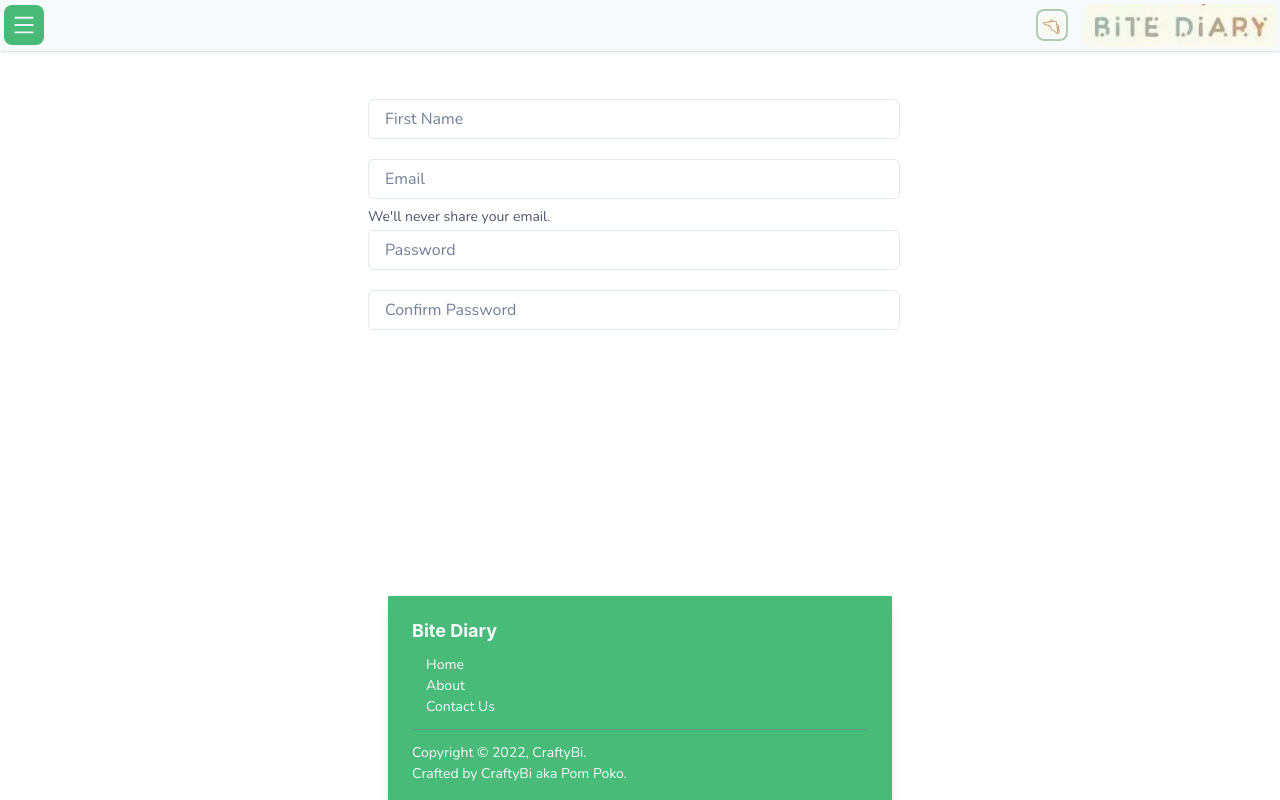
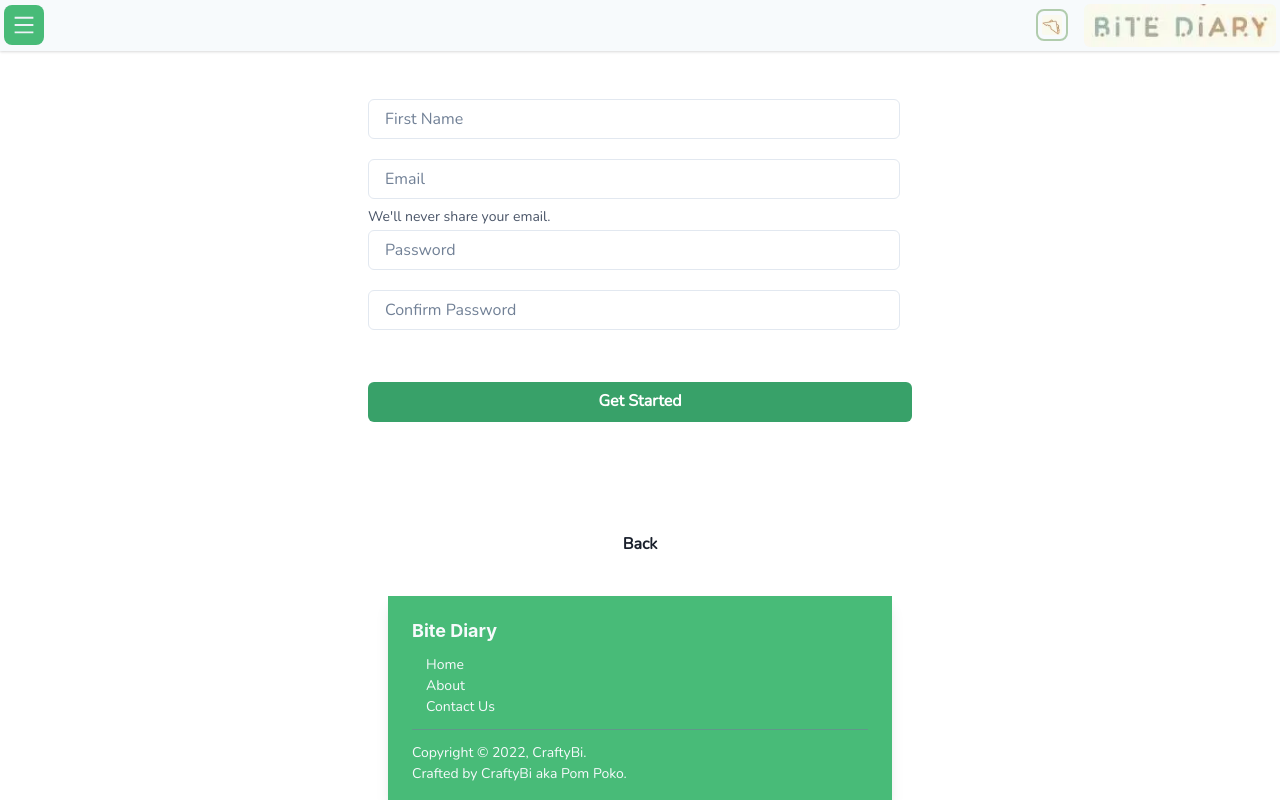
Before and after one commit to PomPoko-lab/bite-diary, a React (Create React App) app: page /register in a window 1280 px wide. Built offline with nearby package versions, Linux system fonts and the light colour scheme; no server answers.

Commit message:
Implemented buttons to Sign up form

```diff
--- a/src/pages/SignUp.jsx
+++ b/src/pages/SignUp.jsx
@@ -1,6 +1,6 @@
 import {
   Container,
-  Text,
+  Button,
   FormControl,
   FormLabel,
   FormHelperText,
@@ -61,28 +61,21 @@ const SignUp = () => {
             />
           </FormLabel>
         </FormControl>
-        {/* <ButtonStyle
-          styles={{
-            m: '0',
-          }}
-        >
-          <Text>Get Started</Text>
-        </ButtonStyle> */}
+        <Button as='button' mt='2em' w='full' colorScheme='green'>
+          Get Started
+        </Button>
       </form>
-      {/* <ButtonStyle
-        styles={{
-          color: 'green.900',
-          fontWeight: 'bold',
-          bg: 'white',
-          m: '0',
-          border: '2px solid rgba(72, 135, 54,0.6)',
-          mt: 'auto',
-        }}
+      <Link
+        as={RouterLink}
+        mt='auto'
+        to='/login'
+        _hover={{ textDecoration: 'none' }}
+        w='full'
       >
-        <Link as={RouterLink} to='/login' _hover={{ textDecoration: 'none' }}>
+        <Button as='button' w='full' variant='ghost'>
           Back
-        </Link>
-      </ButtonStyle> */}
+        </Button>
+      </Link>
     </Container>
   );
 };
```
